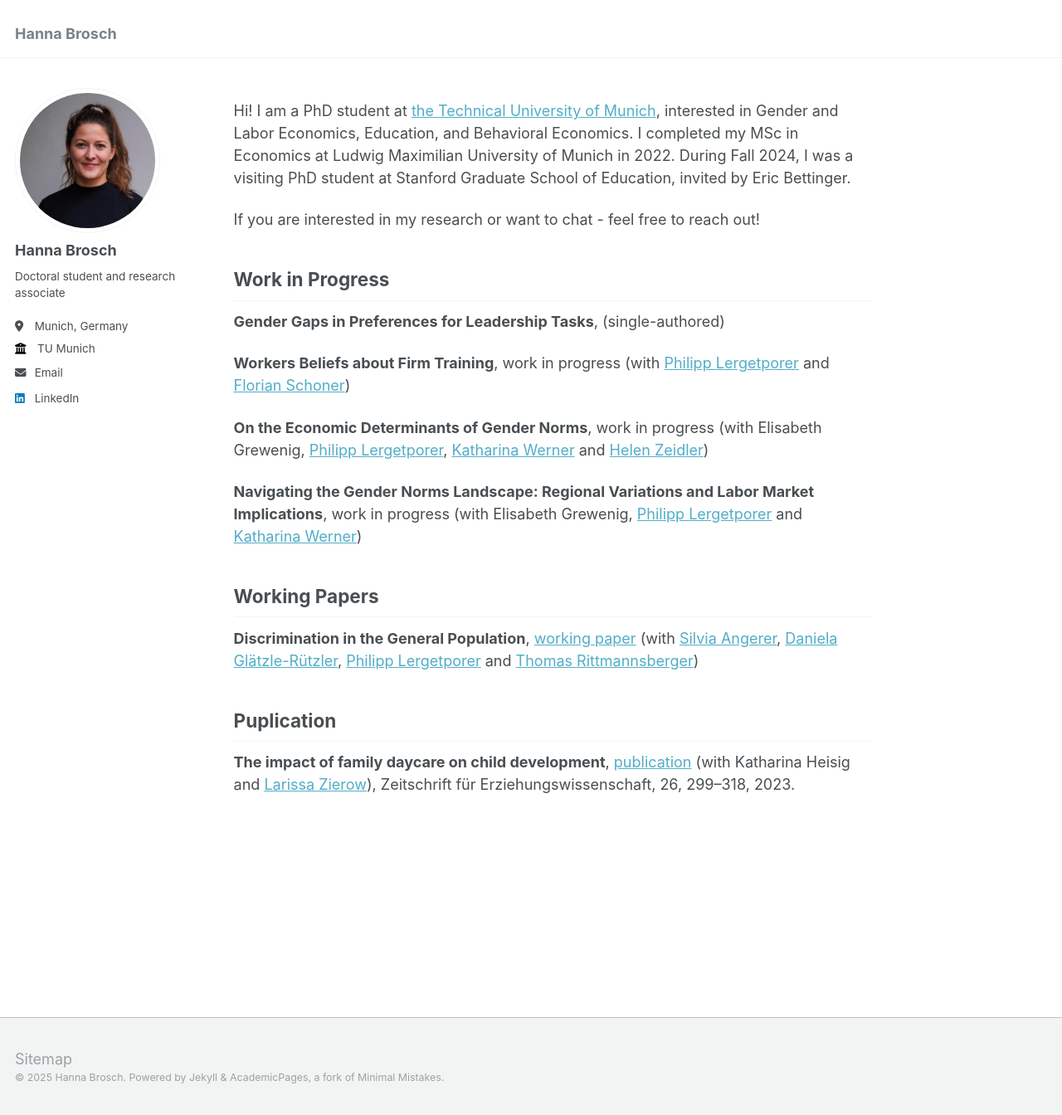
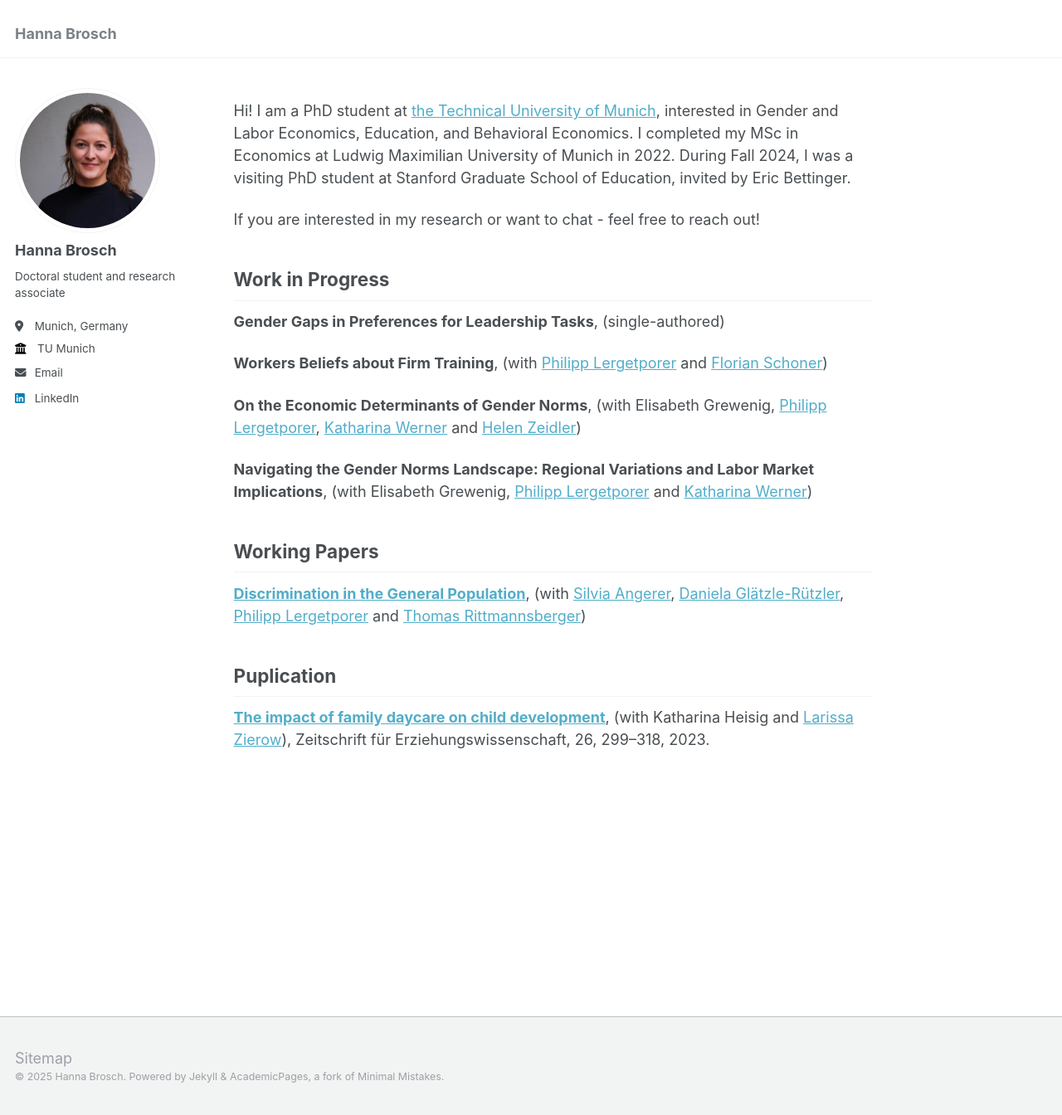
Before and after one commit to HannaBrosch/hannabrosch.github.io, a Jekyll site: the page built from _pages/about.md, in a window 1280 px wide and 1344 px high. Shown: the whole window at 83% size. Built offline with Jekyll 4.4.1, drawn with Linux system fonts in a browser that asks for light colours.

Commit message:
Update about.md

```diff
--- a/_pages/about.md
+++ b/_pages/about.md
@@ -16,17 +16,17 @@ Work in Progress
 ------
 **Gender Gaps in Preferences for Leadership Tasks**, (single-authored)
 
-**Workers Beliefs about Firm Training**, work in progress (with [Philipp Lergetporer](https://sites.google.com/lergetporer.at/philipplergetporereconomics) and [Florian Schoner](https://www.ifo.de/schoner-f))
+**Workers Beliefs about Firm Training**, (with [Philipp Lergetporer](https://sites.google.com/lergetporer.at/philipplergetporereconomics) and [Florian Schoner](https://www.ifo.de/schoner-f))
 
-**On the Economic Determinants of Gender Norms**, work in progress (with Elisabeth Grewenig, [Philipp Lergetporer](https://sites.google.com/lergetporer.at/philipplergetporereconomics), [Katharina Werner](https://sites.google.com/view/wernerkatharina/home?authuser=0) and [Helen Zeidler](https://sites.google.com/view/helenzeidler/home))
+**On the Economic Determinants of Gender Norms**, (with Elisabeth Grewenig, [Philipp Lergetporer](https://sites.google.com/lergetporer.at/philipplergetporereconomics), [Katharina Werner](https://sites.google.com/view/wernerkatharina/home?authuser=0) and [Helen Zeidler](https://sites.google.com/view/helenzeidler/home))
 
-**Navigating the Gender Norms Landscape: Regional Variations and Labor Market Implications**, work in progress (with Elisabeth Grewenig, [Philipp Lergetporer](https://sites.google.com/lergetporer.at/philipplergetporereconomics) and [Katharina Werner](https://sites.google.com/view/wernerkatharina/home?authuser=0))
+**Navigating the Gender Norms Landscape: Regional Variations and Labor Market Implications**, (with Elisabeth Grewenig, [Philipp Lergetporer](https://sites.google.com/lergetporer.at/philipplergetporereconomics) and [Katharina Werner](https://sites.google.com/view/wernerkatharina/home?authuser=0))
 
 Working Papers
 ------
 
-**Discrimination in the General Population**, [working paper](https://www.iza.org/publications/dp/16984/discrimination-in-the-general-population) (with [Silvia Angerer](https://sites.google.com/umit.at/silvia-angerer/home), [Daniela Glätzle-Rützler](https://sites.google.com/view/daniela-glaetzle-ruetzler/), [Philipp Lergetporer](https://sites.google.com/lergetporer.at/philipplergetporereconomics) and [Thomas Rittmannsberger](https://sites.google.com/view/thomasrittmannsberger/home?authuser=0))
+[**Discrimination in the General Population**](https://www.iza.org/publications/dp/16984/discrimination-in-the-general-population), (with [Silvia Angerer](https://sites.google.com/umit.at/silvia-angerer/home), [Daniela Glätzle-Rützler](https://sites.google.com/view/daniela-glaetzle-ruetzler/), [Philipp Lergetporer](https://sites.google.com/lergetporer.at/philipplergetporereconomics) and [Thomas Rittmannsberger](https://sites.google.com/view/thomasrittmannsberger/home?authuser=0))
 
 Puplication
 ------
-**The impact of family daycare on child development**, [publication](https://link.springer.com/article/10.1007/s11618-023-01150-2) (with Katharina Heisig and [Larissa Zierow](https://sites.google.com/view/larissa-zierow/home?authuser=0)), Zeitschrift für Erziehungswissenschaft, 26, 299–318, 2023.
+[**The impact of family daycare on child development**](https://link.springer.com/article/10.1007/s11618-023-01150-2), (with Katharina Heisig and [Larissa Zierow](https://sites.google.com/view/larissa-zierow/home?authuser=0)), Zeitschrift für Erziehungswissenschaft, 26, 299–318, 2023.
```
